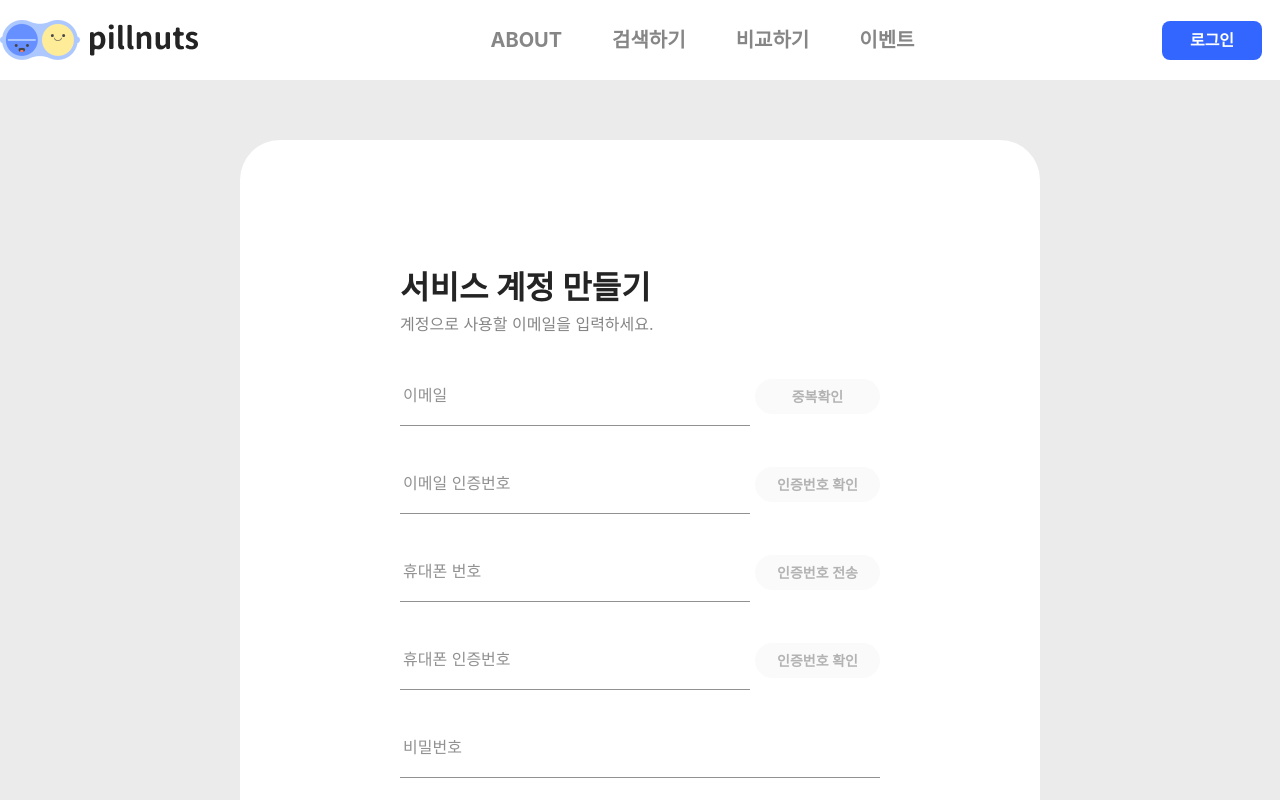
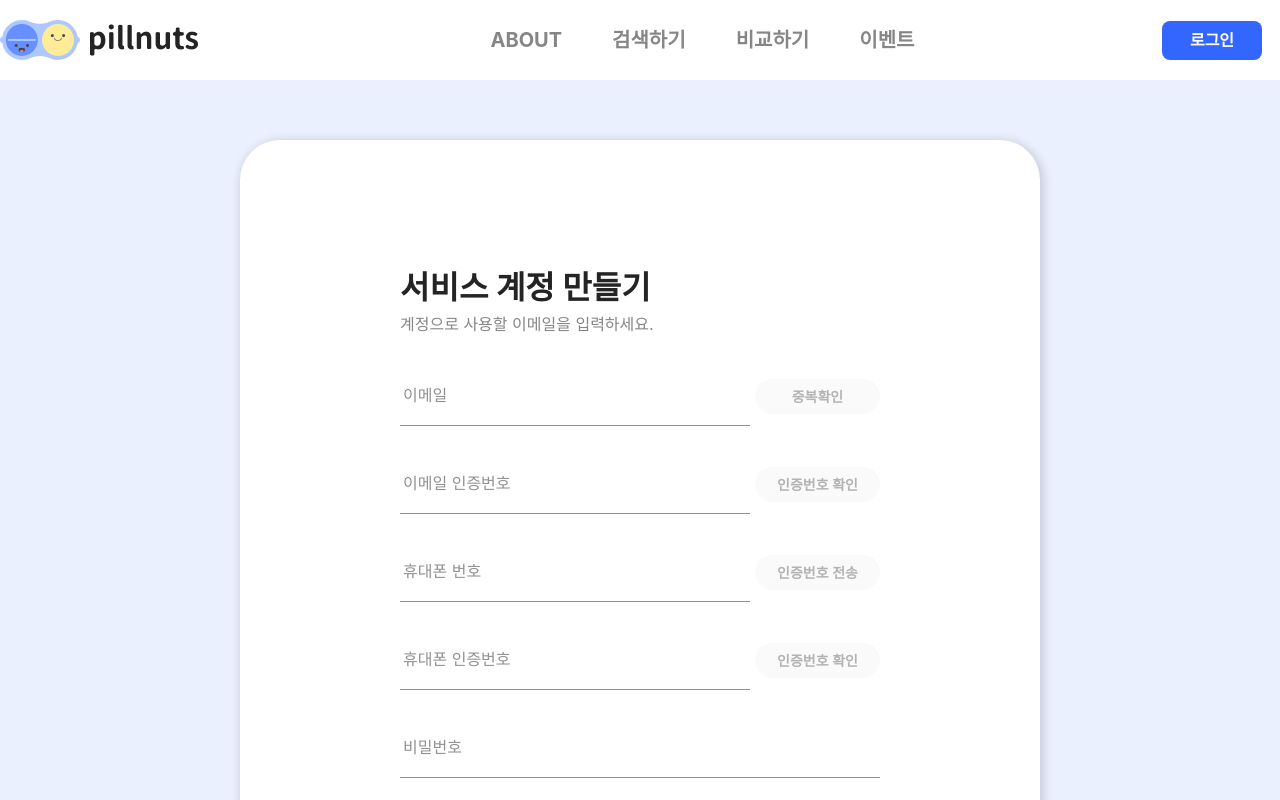
Before and after one commit to E-GaeMuYac/FE, a React (Create React App) app: page /signup in a window 1280 px wide. Shown: the top 800 px of the page. Built offline with nearby package versions, Linux system fonts and the light colour scheme; no server answers.

Commit message:
STYLE: [개선] 회원가입 페이지 디자인 수정

```diff
--- a/src/pages/Signup.jsx
+++ b/src/pages/Signup.jsx
@@ -742,10 +742,11 @@ const Signup = () => {
 const BackGround = styled.div`
   /* min-height: 95vh; */
   padding: 60px 0;
+  height: 100%;
   display: flex;
   align-items: center;
   justify-content: center;
-  background-color: #ebebeb;
+  background-color: #ebf0ff;
 `;
 
 const Wrapper = styled.div`
@@ -756,6 +757,7 @@ const Wrapper = styled.div`
   justify-content: center;
   background-color: white;
   border-radius: 40px;
+  box-shadow: 2px 2px 10px 2px rgba(0, 0, 0, 0.15);
 `;
 
 const SignupWrapper = styled.div`
@@ -766,12 +768,13 @@ const SignupWrapper = styled.div`
   align-items: flex-end;
   input {
     border-bottom: 1px solid #919191;
-    :active {
+    :focus {
       outline: none;
       box-shadow: none;
-      border-color: #919191;
+      border-bottom: 1px solid #919191;
     }
   }
+
   .successs {
     input {
       margin-top: 10px;
@@ -906,7 +909,7 @@ const NavBackBtn = styled(Link)`
   background-color: #e7e7e7;
   cursor: pointer;
   text-decoration: none;
-  color: black;
+  color: black !important;
   justify-content: center;
   align-items: center;
   display: flex;
```
